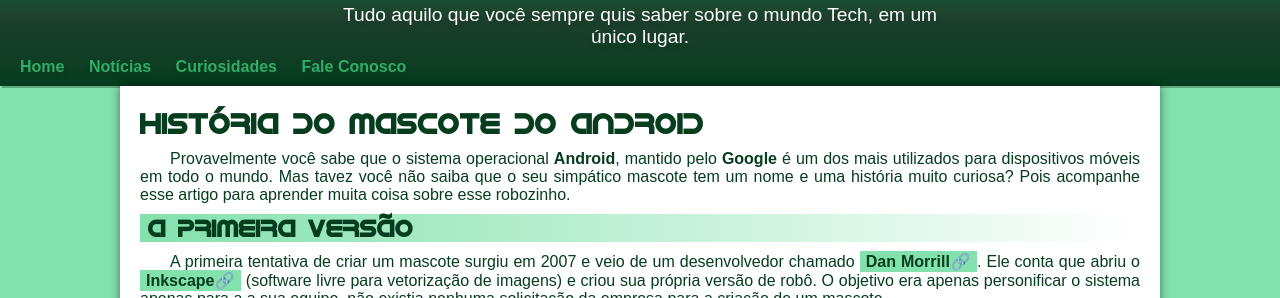
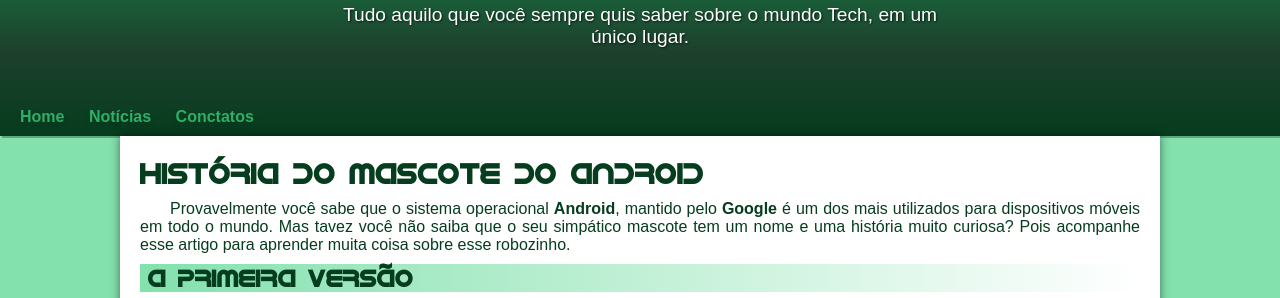
Before and after one commit to monizyvano/html-css, a plain HTML site: page desafios/d010/index.html in a window 1280 px wide. Shown: the part 113-411 px from the top of the page. Drawn offline with Linux system fonts and the light colour scheme.

Commit message:
mudanças

```diff
--- a/desafios/d010/index.html
+++ b/desafios/d010/index.html
@@ -11,7 +11,10 @@
     <header>
         <h1 class="headerL">Curiosidade de tecnologia</h1>
         <p class="headerL">Tudo aquilo que você sempre quis saber sobre o mundo Tech, em um único lugar.</p>
-        <nav><a href="#">Home</a> <a href="#">Notícias</a> <a href="#">Curiosidades</a> <a href="#">Fale Conosco</a></nav>
+        <nav><a href="#">Home</a>
+            <a href="#">Notícias</a>
+             <a href="#">Conctatos</a>
+            </nav>
     </header>
     <main>
         <article>
--- a/desafios/d010/style.css
+++ b/desafios/d010/style.css
@@ -59,7 +59,8 @@
     padding-left: 10px;
     padding-right: 10px;
     margin: auto;
-    margin: bottom 20px;
+    padding-bottom: 50px;
+    text-shadow: #000000a6 1px 1px 2px;
 }
 .headerL{
     text-align: center;
@@ -179,11 +180,11 @@
 
 
     footer{
-       text-align: center;
-       background-color: var(--cor5);
-       color: white;
-       font-size: 0.8em;
-       padding: 5px;
+    text-align: center;
+    background-color: var(--cor5);
+    color: white;
+    font-size: 0.8em;
+    padding: 5px;
     }
     footer >p>a{
         color: white;
```
